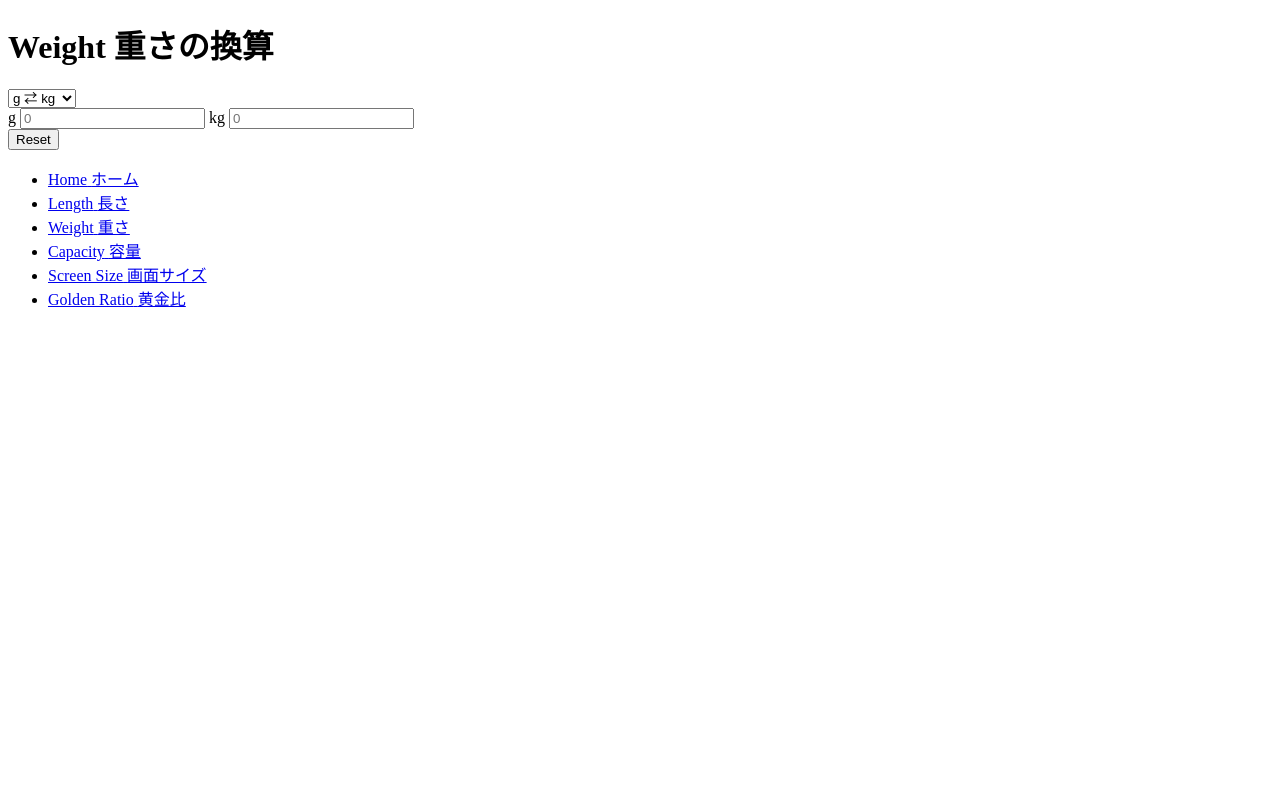
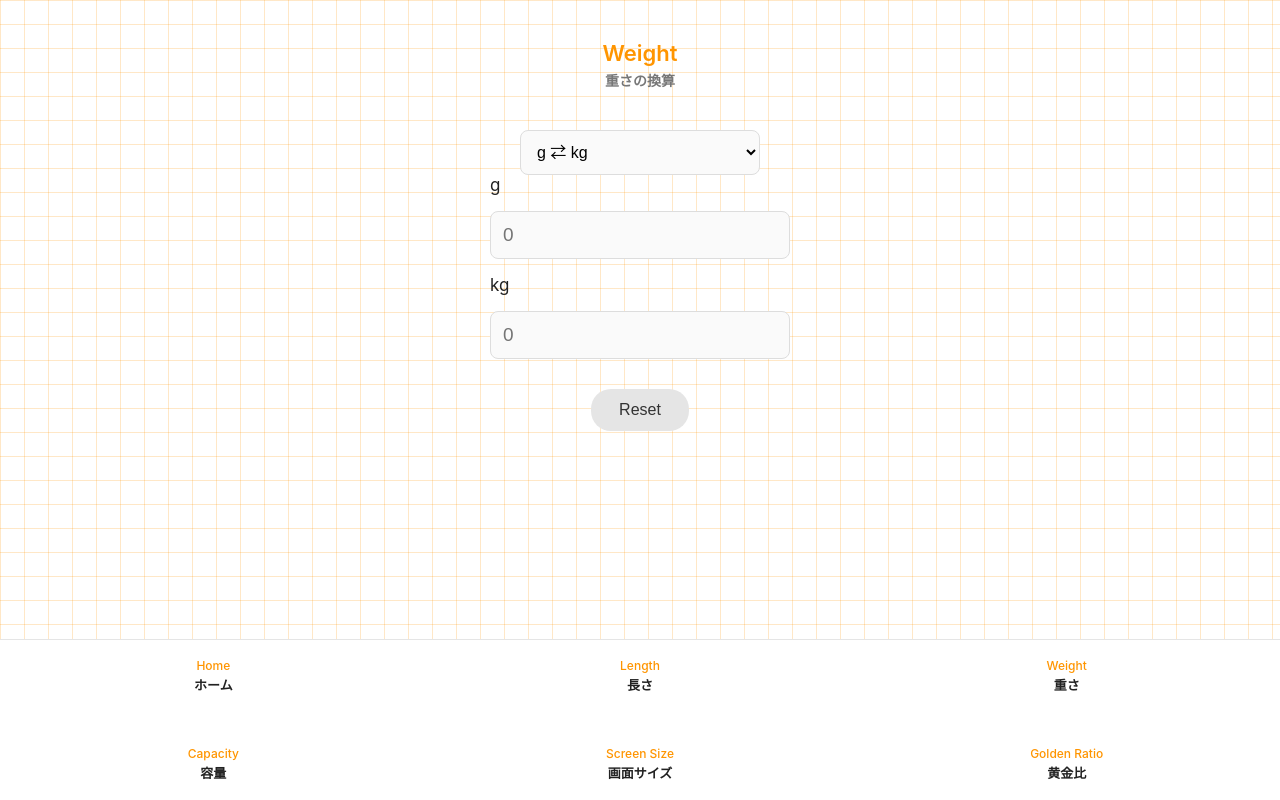
Before and after one commit to honebuto-3010/kansan-app, a plain HTML site: page pages/weight.html in a window 1280 px wide. Drawn offline with Linux system fonts and the light colour scheme; the site is published under a folder, as on GitHub Pages, so addresses that start at the root find nothing.

Commit message:
Fix HTML structure and update stylesheet path

```diff
--- a/pages/weight.html
+++ b/pages/weight.html
@@ -5,7 +5,7 @@
     <meta charset="UTF-8">
     <meta name="viewport" content="width=device-width, initial-scale=1.0">
     <title>Weight | Mutare Unitatem</title>
-    <link rel="stylesheet" href="/css/pages.css">
+    <link rel="stylesheet" href="../css/pages.css">
 </head>
 
 <body>
```
